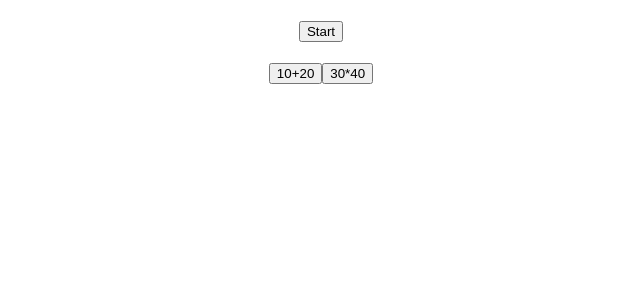
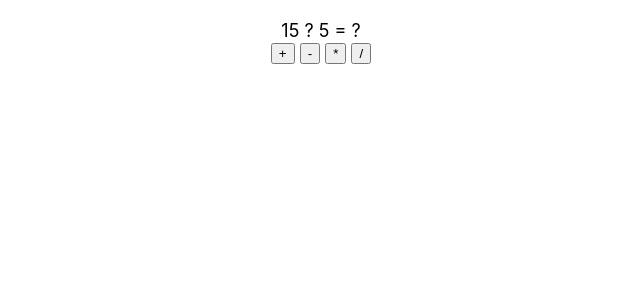
Before and after one commit to Punxh1611/App1, a React (Create React App) app in the folder app1/: page / in a window 1280 px wide. Shown: the top 300 px of the page, without its empty margins (319-959 px from the left). Built offline with nearby package versions, Linux system fonts and the light colour scheme.

Commit message:
create Ref-Func
create Ref-Func Calculate

```diff
--- a/app1/src/App.js
+++ b/app1/src/App.js
@@ -1,8 +1,7 @@
 import React from "react";
-import { EventData2 } from "./event-data";
+import RefsFunc from "./refs-func";
 
 function App() {
-  return <EventData2 />
+  return <RefsFunc/>
 }
-
 export default App;
--- /dev/null
+++ b/app1/src/refs-func.js
@@ -0,0 +1,33 @@
+import React, {useRef} from "react";
+
+
+export default function RefsFunc() {
+  const num1 = useRef();
+  const num2 = useRef();
+  const operator = React.useRef();
+  const result = React.useRef();
+
+  const calculate = (ev) => {
+    let op = ev.target.innerText;
+    let n1 = parseInt(num1.current.innerText);
+    let n2 = parseInt(num2.current.innerText);
+    let r = eval(`${n1}${op}${n2}`);
+    result.current.innerText = r;
+    operator.current.innerText = op;
+  };
+  return (
+    <div style={{ textAlign: "center", marginTop: 20, fontSize: 18 }}>
+      <span ref={num1}>15</span>&nbsp;
+      <span ref={operator}>?</span>&nbsp;
+      <span ref={num2}>5</span>&nbsp;
+      <span ref={result}>=</span>&nbsp;
+      <span ref={result}>?</span>
+      <div>
+        <button onClick={calculate}>+</button>&nbsp;
+        <button onClick={calculate}>-</button>&nbsp;
+        <button onClick={calculate}>*</button>&nbsp;
+        <button onClick={calculate}>/</button>
+      </div>
+    </div>
+  );
+}
```
